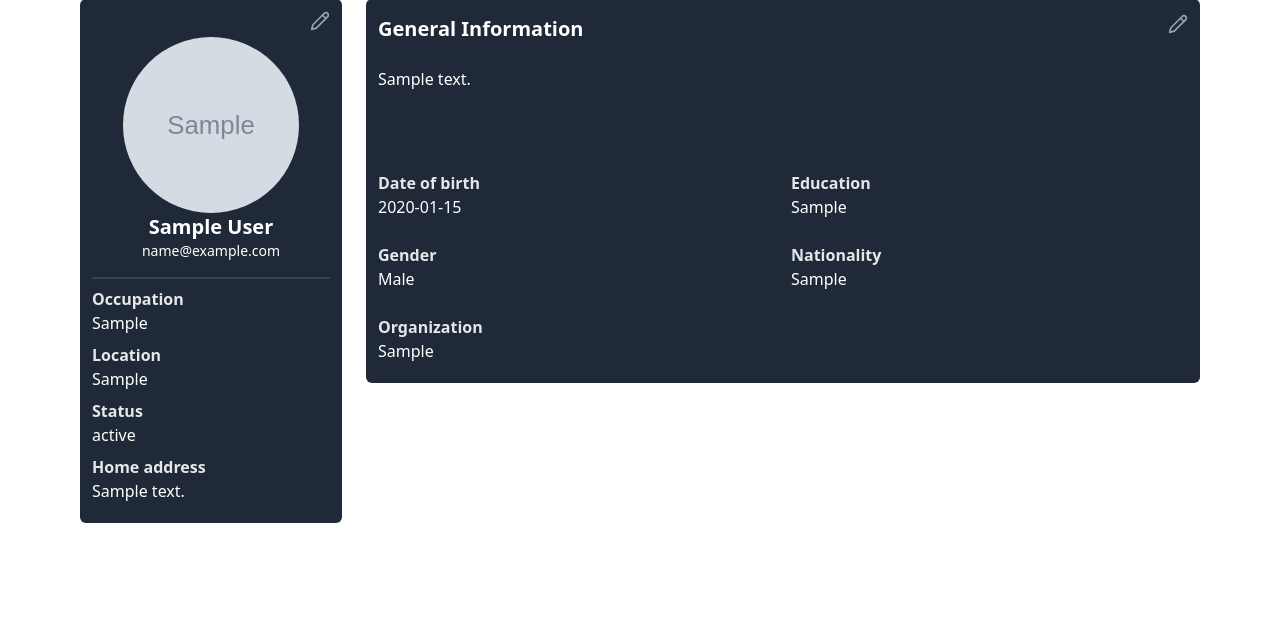
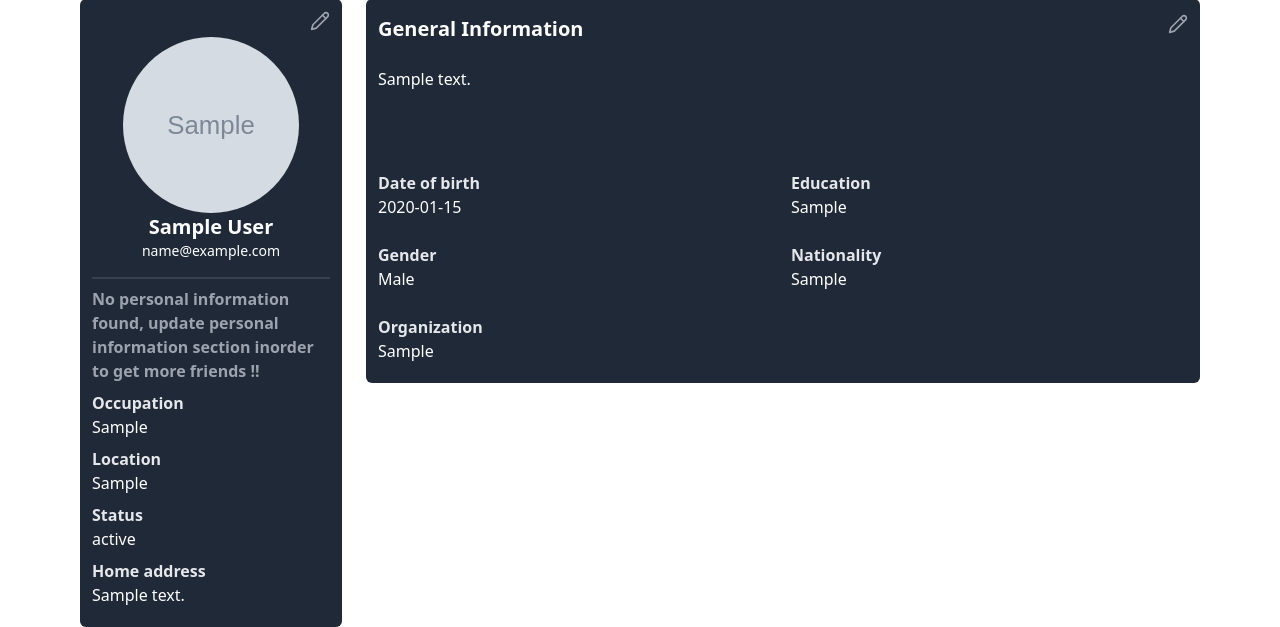
Before and after one commit to Shobhit-Mishra-02/Social-media-app, a Django app: page /social/profile/1/ in a window 1280 px wide. Shown: the part 173-800 px from the top of the page. Run offline with Django 4.2, Linux system fonts and the light colour scheme; a user stored in the database is signed in; tables that the repository leaves empty hold one stand-in row (values such as "Sample post"); grey boxes marked "Sample" are stand-in pictures; some libraries are stand-ins or nearby versions.

Commit message:
fix: resolved the bug where the data not found message was not visible to the owner in the personal information section

```diff
--- a/templates/home/profile.html
+++ b/templates/home/profile.html
@@ -67,8 +67,8 @@
             </div>
             <hr class="border border-gray-700">
 
+            <div id="per_info_display__message"></div>
             <div class="pt-2" id="personal_information__container">
-                <div id="per_info_display__message"></div>
                 <div id="per_info_display__occupation" class="mt-2">
                     <div class="text-white">
                         <div role="status" class="max-w-sm animate-pulse mt-2">
@@ -475,14 +475,12 @@
     // function to put data in the personal information component
     function updatePersonalInfo(data) {
 
-        // let is_owner = +"{{ is_owner | floatformat:'0' }}"
-        // console.log(is_owner)
-        // console.log(data)
-        // console.log($("#per_info_display__message"))
+        let is_owner = +"{{ is_owner | floatformat:'0' }}"
+
         // if the data is not present and the view is the owner, then the own should see this message
-        //if (1) {
-        // $("#per_info_display__message").html(`<h2 class='text-gray-400 font-semibold mt-2'>No personal information found, update personal information section inorder to get more friends !!</h2>`)
-        //}
+        if (is_owner) {
+            $("#per_info_display__message").html(`<h2 class='text-gray-400 font-semibold mt-2'>No personal information found, update personal information section inorder to get more friends !!</h2>`)
+        }
 
         // populating the data in the personal information container
         populateData(data, personalInformationMapper, "personal_information__container")
@@ -546,7 +544,7 @@
             // this will tell the status report of the request which has been made between the viewer and the profile.
             createGetRequestPromise("{% url 'ajax:friend_request_status' id %}")
                 .then(data => {
-                    console.log(data)
+                    // console.log(data)
                     let { friend_request, is_friend } = data
 
                     // if the user is already friend, not need to show anything
```
